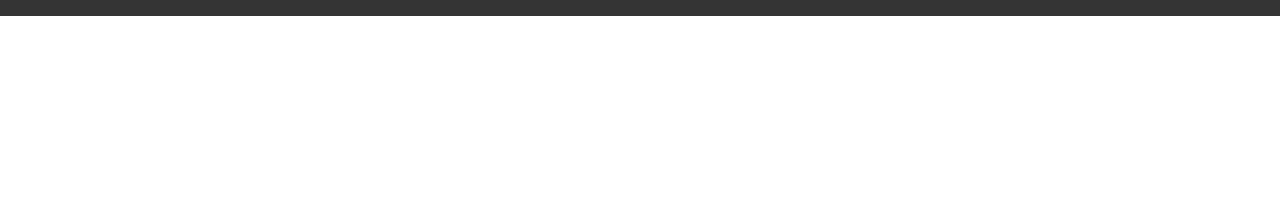
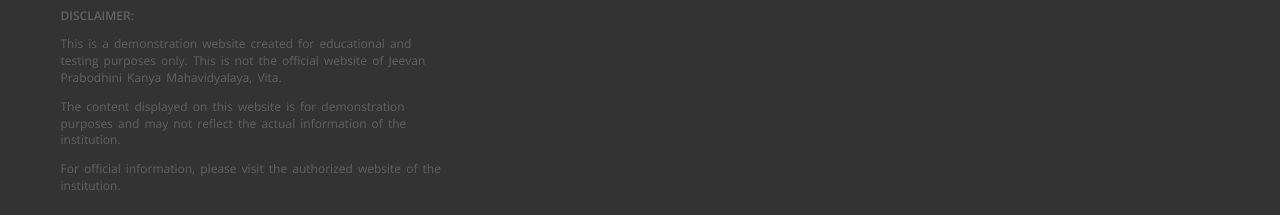
Before and after one commit to davishkar/COLLAGE-WEBPAGE, a plain HTML site: page index.html in a window 1280 px wide. Shown: the part 3886-4101 px from the top of the page. Before the commit the page ends 3902 px from the top, so only its background shows below. Drawn offline with nearby package versions, Linux system fonts and the light colour scheme; files whose address does not match are found by name.

Commit message:
updated footer

```diff
--- a/index.html
+++ b/index.html
@@ -2348,7 +2348,7 @@
 
 
 
- <h6 style="font-weight: 600;text-align: center;text-transform: uppercase;font-size: 18px;font-family:Rubik; color: #7e0007 ;"> Chairman’s Desk</h6>
+ <h6 style="font-weight: 600;text-align: center;text-transform: uppercase;font-size: 18px;font-family:Rubik; color: #7e0007 ;"> Chairman's Desk</h6>
    <img src="images\savakar_b.jpg" style="width: 133px;height: 141px; padding-top: 21px;" class="center">
    <h6 style="font-weight: 600;text-align: center;text-transform: uppercase;font-size: 14px;font-family:Rubik; color: black ;"></h6>
    <p style="font-size: 14px;padding: 10px;text-align: justify; margin-top: -4%;font-family:Rubik;">Lorem Ipsum is simply dummy text of the printing and typesetting industry. <a href="">Read More</a></p>
@@ -2381,7 +2381,7 @@
           <!-- <div class="columnann2" style="margin-top: 0%;">
 
 
-    <h6 style="font-weight: 600;text-align: center;text-transform: uppercase;font-size: 18px;font-family:Rubik; color: #7e0007 ;"> Principal’s Desk</h6>
+    <h6 style="font-weight: 600;text-align: center;text-transform: uppercase;font-size: 18px;font-family:Rubik; color: #7e0007 ;"> Principal's Desk</h6>
    <img src="images\Principal.jpg" style="width: 133px;height: 141px; padding-top: 21px;" class="center">
    <h6 style="font-weight: 600;text-align: center;text-transform: uppercase;font-size: 14px;font-family:Rubik; color: black;">  </h6>
    <p style="font-size: 14px;padding: 10px;text-align: justify; margin-top: -4%;font-family:Rubik;">Lorem Ipsum is simply dummy text of the printing and typesetting industry. <a href="">Read More</a></p>
@@ -3707,6 +3707,12 @@
 
               </h1>
             </a>
+            <div style="color: white; font-size: 12px; margin-top: 5px; line-height: 1.4;">
+              <p style="margin-bottom: 5px;"><strong>DISCLAIMER:</strong></p>
+              <p style="margin-bottom: 5px;">This is a demonstration website created for educational and testing purposes only. This is not the official website of Jeevan Prabodhini Kanya Mahavidyalaya, Vita.</p>
+              <p style="margin-bottom: 5px;">The content displayed on this website is for demonstration purposes and may not reflect the actual information of the institution.</p>
+              <p>For official information, please visit the authorized website of the institution.</p>
+            </div>
           </div>
 
 
```
